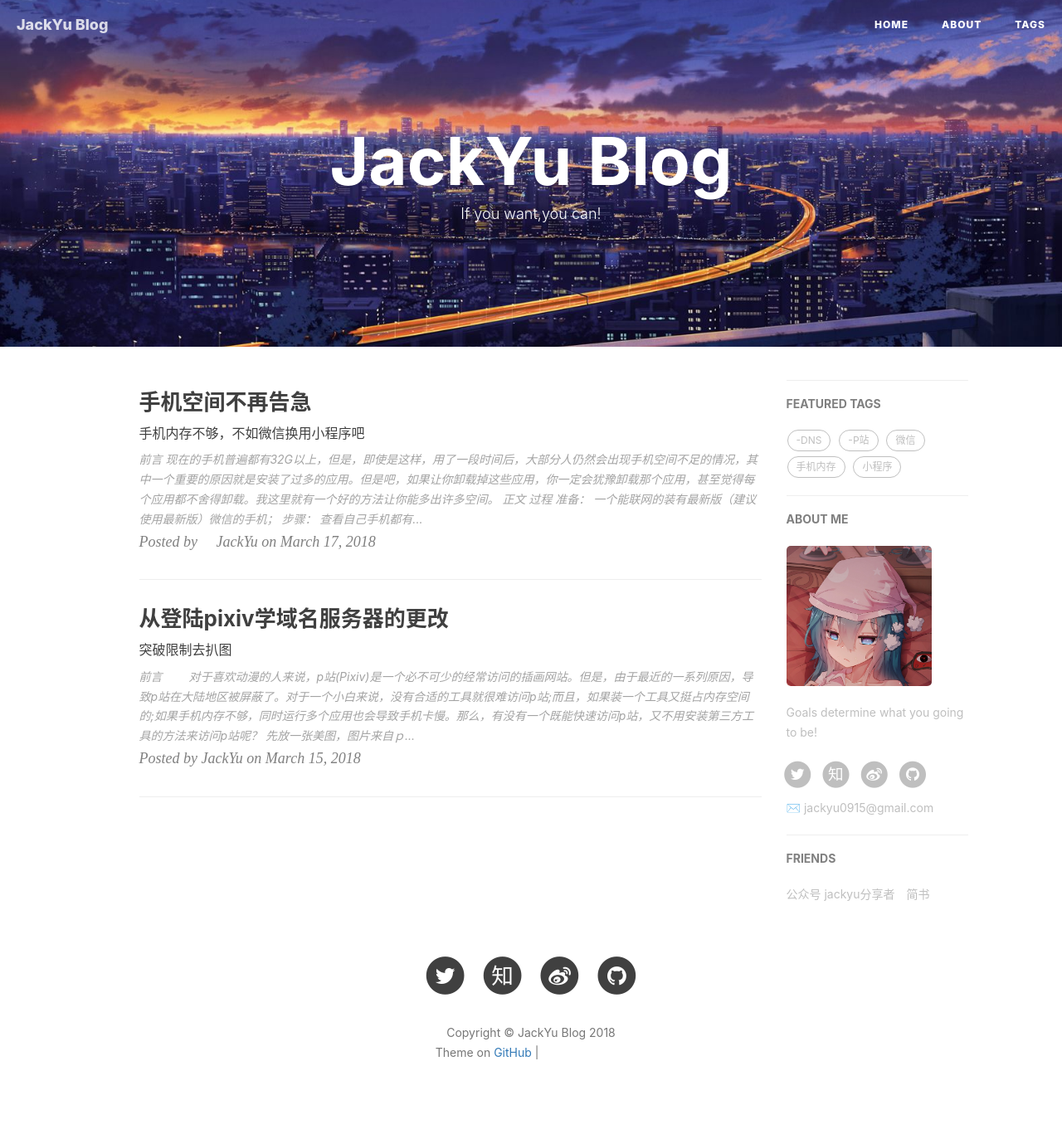
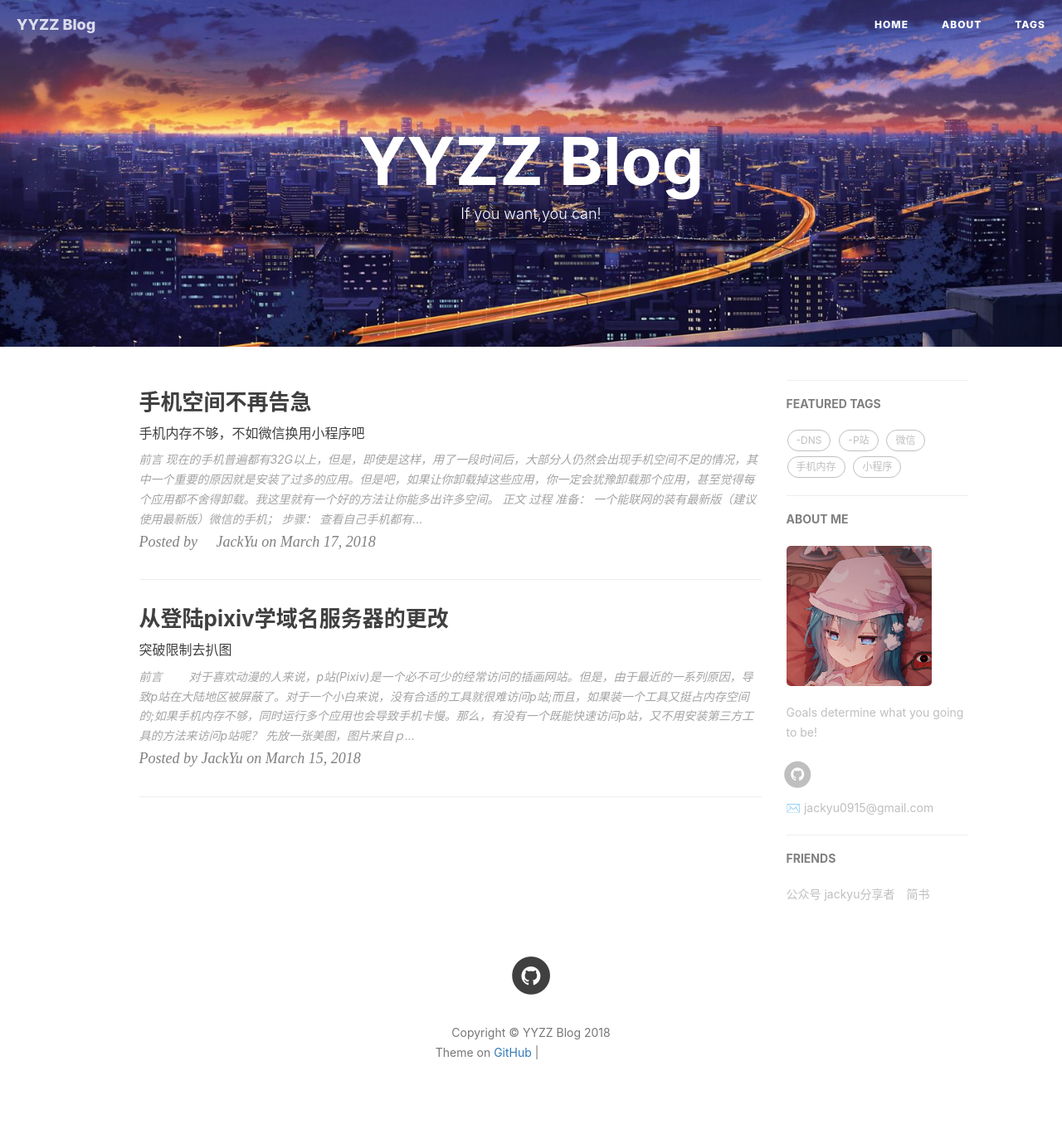
Before and after one commit to yyzz221/jackyu0915.github.io, a Jekyll site: the page built from index.html, in a window 1280 px wide. Shown: the whole page at 83% size. Built offline with Jekyll 4.4.1, drawn with Linux system fonts in a browser that asks for light colours; nearby versions of some CDN libraries; the list of posts is cut into pages by our own code; comment, search, counter and statistics services are not loaded; grey boxes are pictures that could not be loaded.

Commit message:
Update _config.yml

```diff
--- a/_config.yml
+++ b/_config.yml
@@ -1,11 +1,11 @@
 # Site settings
-title: JackYu Blog
-SEOTitle: JackYu的博客 | JackYu Blog
+title: YYZZ Blog
+SEOTitle: YYZZ的博客 | ZY Blog
 header-img: img/background.png
 email: jackyu0915@gmail.com
 description: "If you want,ni will!"
-keyword: "JackYu Blog, jack的博客"
-url: "http://jackyu0915.github.io"          # your host, for absolute URL
+keyword: "YYZZ Blog, ZY的博客"
+url: "http://yyzz221.github.io"          # your host, for absolute URL
 baseurl: ""      # for example, '/blog' if your blog hosted on 'host/blog'
 
 
@@ -18,10 +18,10 @@ sidebar-avatar: /img/headportrait.jpg      # use absolute URL, seeing it's used
 
 # SNS settings
 RSS: false
-weibo_username:     6270110276
-zhihu_username:     wu-xian-10-72
-github_username:    jackyu0915
-twitter_username:   JackYu0915
+#weibo_username:     6270110276
+#zhihu_username:     wu-xian-10-72
+github_username:    yyzz221
+#twitter_username:   JackYu0915
 
 
 
```
